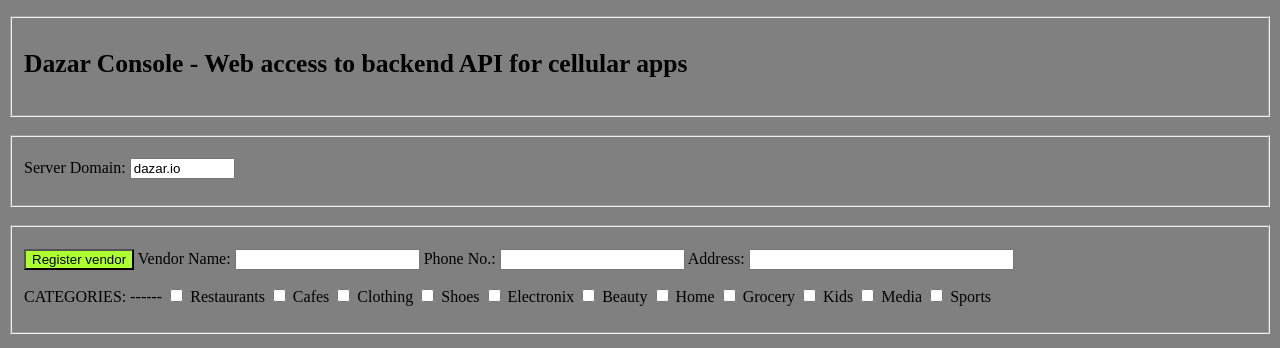
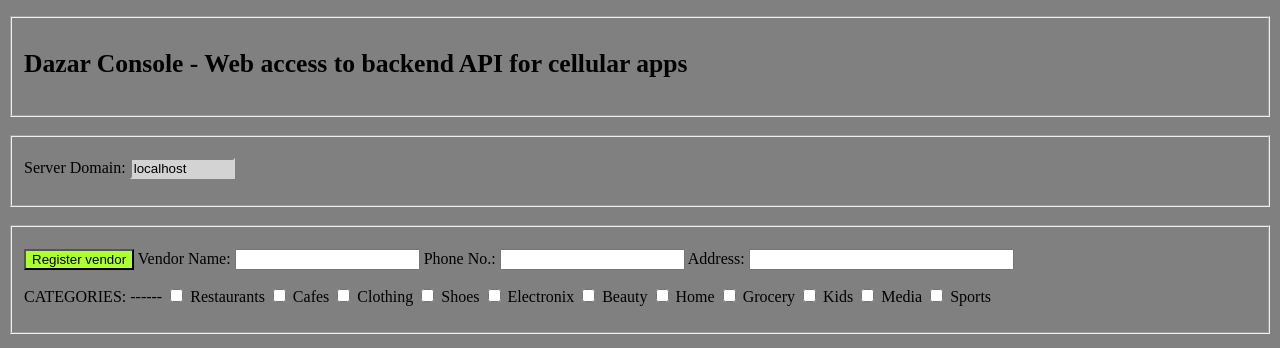
Before and after one commit to alexshacked/dazar, a Python web app: template django_backend/django_backend/templates/apiConsole.html in a window 1280 px wide. Shown: the top 348 px of the page. Run offline with Jinja, Linux system fonts and the light colour scheme; the template is opened without the code that fills it, so the values that code supplies are empty.

Commit message:
backend domain used to send requests is obtained automatically

```diff
--- a/django_backend/django_backend/templates/apiConsole.html
+++ b/django_backend/django_backend/templates/apiConsole.html
@@ -15,7 +15,7 @@
     <fieldset>
     <p>
         Server Domain:
-        <input type="text" name="txtUri" size="10" maxlength="10" />
+        <input type="text" name="txtUri" size="10" maxlength="10" readonly style="background-color:LightGray;border-color:LightGray"/>
     </p>
     </fieldset>
     &nbsp
@@ -389,7 +389,7 @@
 
 
     function onInit() {
-        document.form1.txtUri.value = "dazar.io";
+        document.form1.txtUri.value = window.location.host;
     }
 
     buttonRegister.addEventListener("click", OnRegister);
--- a/django_backend/django_backend/templates/gisUnittest.html
+++ b/django_backend/django_backend/templates/gisUnittest.html
@@ -19,7 +19,7 @@
     <fieldset>
     <p>
         Domain:
-        <input type="text" name="txtUri" size="30" maxlength="30" />
+        <input type="text" name="txtUri" size="30" maxlength="30" readonly style="background-color:LightGray;border-color:LightGray"/>
         Radius:
         <input type="text" name="txtRadius" size="5" maxlength="5" />
         Street:
@@ -168,7 +168,7 @@
     }
 
     function onInit() {
-        document.form1.txtUri.value = 'dazar.io'
+        document.form1.txtUri.value = window.location.host;
         document.form1.txtRadius.value = 25;
         document.form1.txtAddrs.value = 10;
         document.form1.txtStreet.value = 'ibn gvirol, tel aviv, israel';
```
